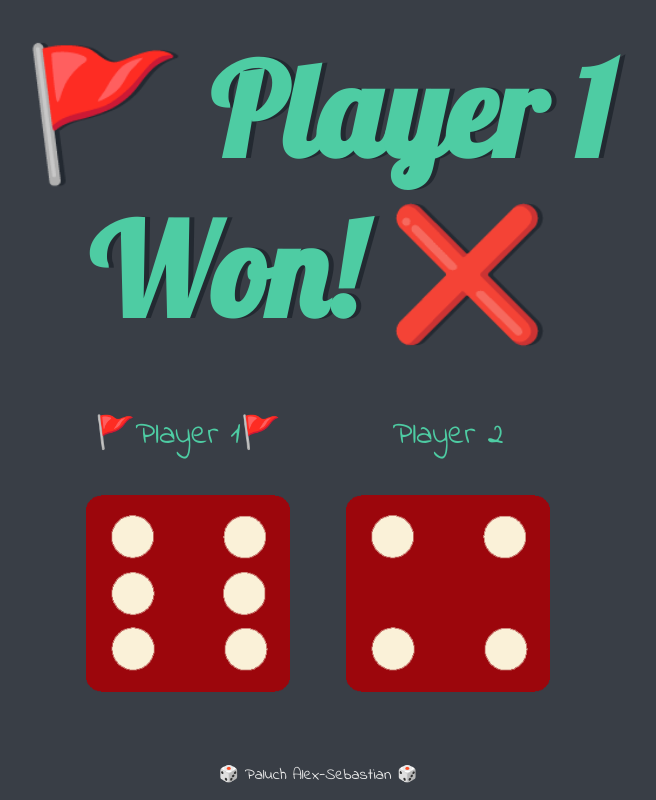
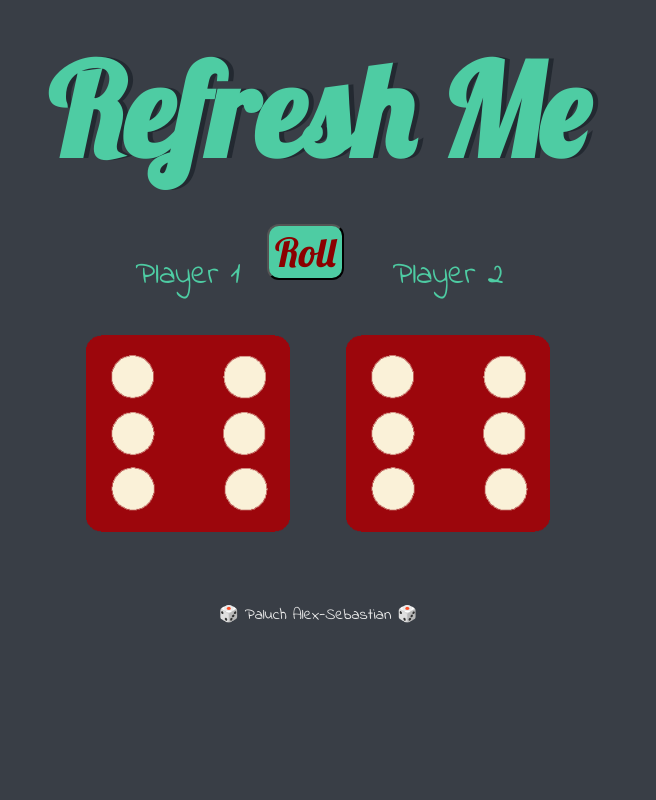
Before and after one commit to PaluchAlex/dice-game, a plain HTML site: page index.html in a window 1280 px wide. Shown: the whole page, without its empty margins (322-978 px from the left). Drawn offline with nearby package versions, Linux system fonts and the light colour scheme.

Commit message:
add Roll button

```diff
--- a/index.html
+++ b/index.html
@@ -1,14 +1,13 @@
 <!DOCTYPE html>
 <html lang="en" dir="ltr">
+
 <head>
   <meta charset="utf-8" />
   <title>Dicee</title>
   <link rel="stylesheet" href="styles.css" />
-    <link
-      href="https://fonts.googleapis.com/css?family=Indie+Flower|Lobster"
-      rel="stylesheet"
-    />
+  <link href="https://fonts.googleapis.com/css?family=Indie+Flower|Lobster" rel="stylesheet" />
 </head>
+
 <body>
 
   <div class="container">
@@ -18,15 +17,20 @@
       <p>Player 1</p>
       <img class="img1" src="images/dice6.png" />
     </div>
-
+    <button class="play-btn">Roll</button>
     <div class="dice">
       <p>Player 2</p>
       <img class="img2" src="images/dice6.png" />
     </div>
   </div>
+
+  <!-- jQuery -->
+  <script src="https://ajax.googleapis.com/ajax/libs/jquery/3.6.3/jquery.min.js"></script>
+  <!-- JavaScript -->
   <script src="index.js"></script>
 
 </body>
 
 <footer>🎲 Paluch Alex-Sebastian 🎲</footer>
+
 </html>
--- a/index.js
+++ b/index.js
@@ -1,8 +1,4 @@
-function test() {
-  console.log("yes!");
-}
-test();
-
+function playGame(params) {
 
     //dice1
     var randomNr1 = Math.floor((Math.random()*6)+1);
@@ -16,11 +12,19 @@ var imgAddres2 = baseString.concat(randomNr2.toString(), ".png");
     document.querySelector(".img2").setAttribute("src", imgAddres2);
 
     if (randomNr1>randomNr2) {
-    document.querySelector("h1").textContent = "🚩 Player 1 Won! ❌";
+        document.querySelector("h1").textContent = "🚩 Player 1 Won!";
         document.querySelectorAll("p")[0].innerHTML = "🚩Player 1🚩"
     } else if (randomNr1<randomNr2) {
-    document.querySelector("h1").textContent ="❌ Player 2 Won! 🚩";
+        document.querySelector("h1").textContent ="Player 2 Won! 🚩";
         document.querySelectorAll("p")[1].innerHTML = "🚩Player 2🚩"
     } else {
         document.querySelector("h1").textContent = "🚩 Draw! 🚩";
     }
+}
+
+$(".play-btn").on("click", function (btn) {
+
+    playGame();
+
+
+})
--- a/styles.css
+++ b/styles.css
@@ -2,6 +2,18 @@
   width: 70%;
   margin: auto;
   text-align: center;
+}
+
+.play-btn{
+  color: darkred;
+  background-color: #4ECCA3;
+  font-size: 40px;
+  border-radius: 12px;
+  font-family: 'Lobster', cursive;
+  position: absolute;
+  right: 48%;
+  top: 28%;
+
 }
 
 .dice {
```
Lines whose indentation alone changed are shown as unchanged.
